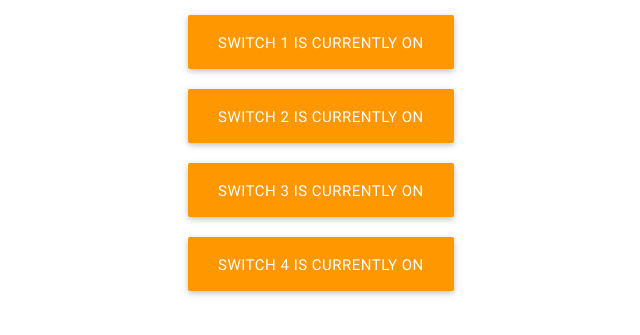
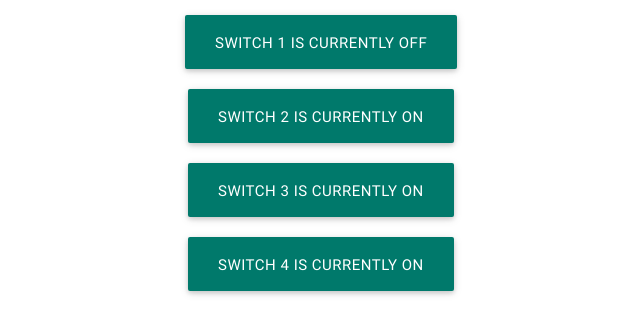
Before and after one commit to ajhyndman/christmas_pi, a Django app: page /switches/ in a window 1280 px wide. Shown: the top 335 px of the page, without its empty margins (319-959 px from the left). Run offline with Django 3.2, Linux system fonts and the light colour scheme; some libraries are stand-ins or nearby versions.

Commit message:
color change to teal

```diff
--- a/www/switches/templates/switches/index.html
+++ b/www/switches/templates/switches/index.html
@@ -3,7 +3,7 @@
 {% block content %}
 {% for status in switch_status %}
 <div class="row center">
-<a class="btn-large waves-effect waves-light orange" href="{% url 'switches:toggle' forloop.counter %}">Switch {{ forloop.counter }} is currently {{ status }}</a>
+<a class="btn-large waves-effect waves-light teal darken-2" href="{% url 'switches:toggle' forloop.counter %}">Switch {{ forloop.counter }} is currently {{ status }}</a>
 </div>
 {% endfor %}
 {% endblock %}
```
